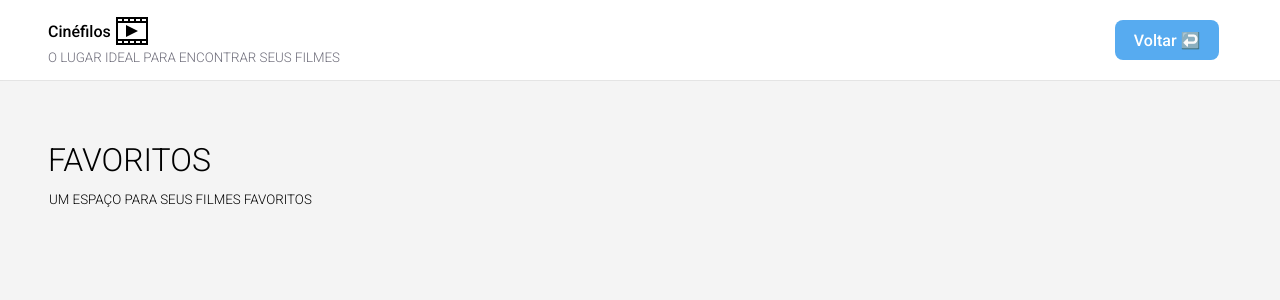
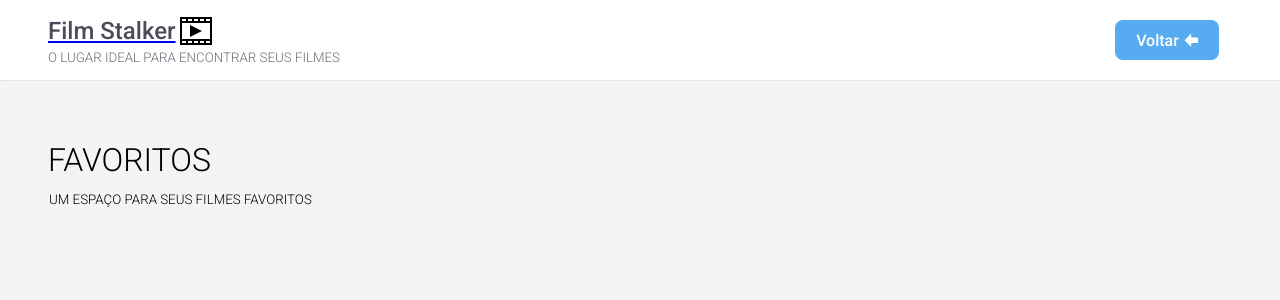
Before and after one commit to gabrielitba/Film-Search, a React (Create React App) app: page /favorites in a window 1280 px wide. Shown: the top 300 px of the page. Built offline with nearby package versions, Linux system fonts and the light colour scheme.

Commit message:
feat: adicionando icons

```diff
--- a/public/index.html
+++ b/public/index.html
@@ -4,14 +4,14 @@
     <meta charset="utf-8" />
     <meta name="viewport" content="width=device-width, initial-scale=1" />
 
-    <link rel="shortcut icon" href="favicon.svg" type="image/x-icon">
+    <link rel="shortcut icon" href="favicon.svg" type="image/x-icon" />
 
     <link
       href="https://fonts.googleapis.com/css2?family=Roboto:wght@300;500;700&display=swap"
       rel="stylesheet"
     />
 
-    <title>Cinéfilos</title>
+    <title>Film Stalker</title>
   </head>
   <body>
     <noscript>You need to enable JavaScript to run this app.</noscript>
--- a/src/components/Button/index.tsx
+++ b/src/components/Button/index.tsx
@@ -1,18 +1,19 @@
+import { ReactNode } from 'react';
 import { Link } from 'react-router-dom';
 
 import * as S from './styles';
 
 interface ButtonProps {
-  title: string;
   url?: string;
   goToPreviousPath?: () => void;
+  children: ReactNode;
 }
 
-const Button = ({ title, url, goToPreviousPath }: ButtonProps) => {
+const Button = ({ url, goToPreviousPath, children }: ButtonProps) => {
   return (
     <S.ContainerButton>
       <Link onClick={goToPreviousPath} to={url ?? '#'}>
-        {title}
+        {children}
       </Link>
     </S.ContainerButton>
   );
--- a/src/components/Header/index.tsx
+++ b/src/components/Header/index.tsx
@@ -1,14 +1,17 @@
 import * as S from './styles';
 
 import imageLogo from '../../assets/images/imageLogo.svg';
+import { Link } from 'react-router-dom';
 
 const Header = () => {
   return (
     <S.HeaderContainer>
       <S.LogoContainer>
-        <S.Logo>
-          Cinéfilos <img src={imageLogo} alt="logo" />
-        </S.Logo>
+        <Link to="/">
+          <S.Logo>
+            Film Stalker <img src={imageLogo} alt="logo" />
+          </S.Logo>
+        </Link>
         <small>O lugar ideal para encontrar seus filmes</small>
       </S.LogoContainer>
     </S.HeaderContainer>
--- a/src/components/Header/styles.ts
+++ b/src/components/Header/styles.ts
@@ -16,6 +16,7 @@ export const LogoContainer = styled.div`
   flex-direction: column;
   align-items: flex-start;
   margin-left: 1rem;
+  color: #4c4b5b;
 
   small {
     text-transform: uppercase;
@@ -29,33 +30,11 @@ export const Logo = styled.span`
   display: flex;
   justify-content: center;
   align-items: center;
-  cursor: default;
+  font-size: 1.5rem;
+  text-decoration: none;
+  color: #4c4b5b;
   img {
     height: 2rem;
     margin-left: 0.3rem;
   }
 `;
-
-export const Menu = styled.ul`
-  display: flex;
-  padding-right: 23rem;
-
-  li {
-    padding-right: 5px;
-    margin-right: 1rem;
-
-    a {
-      color: #6e6d7a;
-      text-decoration: none;
-      padding: 0 5px;
-      font-size: 1.2rem;
-      &:hover {
-        color: #4c4b5b;
-      }
-    }
-    img {
-      height: 0.45rem;
-      margin-left: -0.2rem;
-    }
-  }
-`;
--- a/src/pages/Details/index.tsx
+++ b/src/pages/Details/index.tsx
@@ -1,5 +1,7 @@
 import { useCallback, useEffect, useState } from 'react';
 import { useHistory } from 'react-router-dom';
+import { ImArrowLeft } from 'react-icons/im';
+import { AiFillStar, AiOutlineStar } from 'react-icons/ai';
 
 import Header from '../../components/Header';
 import Button from '../../components/Button';
@@ -81,7 +83,9 @@ const Details = () => {
     <>
       <S.HeaderDetails>
         <Header />
-        <Button goToPreviousPath={goToPreviousPath} title="Voltar ↩️" />
+        <Button goToPreviousPath={goToPreviousPath}>
+          Voltar <ImArrowLeft size="0.9rem" style={{ marginLeft: '5px' }} />
+        </Button>
       </S.HeaderDetails>
 
       <S.Container>
@@ -95,7 +99,7 @@ const Details = () => {
               FavoriteFilme();
             }}
           >
-            Favoritar
+            <AiOutlineStar color="#3c99dc" size="2rem" />
           </S.FavoriteButton>
         ) : (
           <S.FavoriteButton
@@ -103,7 +107,7 @@ const Details = () => {
               UnfavoriteFilme();
             }}
           >
-            Desfavoritar
+            <AiFillStar color="#3c99dc" size="2rem" />
           </S.FavoriteButton>
         )}
 
--- a/src/pages/Details/styles.ts
+++ b/src/pages/Details/styles.ts
@@ -30,13 +30,10 @@ export const FavoriteButton = styled.button`
   justify-content: center;
 
   background: transparent;
-  border: 2px solid #3c99dc;
   border-radius: 10px;
   cursor: pointer;
   height: 2rem;
-  width: 6rem;
-  background: #3c99dc;
-  color: #fff;
+  width: 2rem;
   font-size: 1rem;
   opacity: 0.9;
   &:hover {
--- a/src/pages/Favorites/index.tsx
+++ b/src/pages/Favorites/index.tsx
@@ -1,4 +1,6 @@
 import { useEffect, useState } from 'react';
+import { ImArrowLeft } from 'react-icons/im';
+
 import Card from '../../components/Card';
 import Header from '../../components/Header';
 import Button from '../../components/Button';
@@ -26,7 +28,9 @@ const Favorites = () => {
     <S.Container>
       <S.HeaderFavorite>
         <Header />
-        <Button url="/" title="Voltar ↩️" />
+        <Button url="/">
+          Voltar <ImArrowLeft size="0.9rem" style={{ marginLeft: '5px' }} />
+        </Button>
       </S.HeaderFavorite>
 
       <Title
--- a/src/pages/Favorites/styles.ts
+++ b/src/pages/Favorites/styles.ts
@@ -17,7 +17,7 @@ export const HeaderFavorite = styled.div`
 `;
 
 export const CardContainer = styled.div`
-  padding-left: 3.2rem;
+  padding-left: 2.7rem;
 
   display: flex;
   flex-wrap: wrap;
--- a/src/pages/Home/index.tsx
+++ b/src/pages/Home/index.tsx
@@ -1,5 +1,6 @@
 import { useEffect, useState } from 'react';
 import { toast } from 'react-toastify';
+import { FaHeart } from 'react-icons/fa';
 
 import Card from '../../components/Card';
 import Header from '../../components/Header';
@@ -44,7 +45,9 @@ const Home = () => {
       <S.HeaderHome>
         <Header />
         <SearchInput setStateHome={setStateHome} />
-        <Button url="/favorites" title="Favoritos ❤️" />
+        <Button url="/favorites">
+          Favoritos <FaHeart size="0.9rem" style={{ marginLeft: '5px' }} />
+        </Button>
       </S.HeaderHome>
 
       <Title title="Seja bem vindo" />
--- a/src/pages/Home/styles.ts
+++ b/src/pages/Home/styles.ts
@@ -16,7 +16,7 @@ export const HeaderHome = styled.div`
 `;
 
 export const CardContainer = styled.div`
-  margin-left: 2.5rem;
+  margin: 2rem 0 0 2.5rem;
 
   display: flex;
   flex-wrap: wrap;
```
